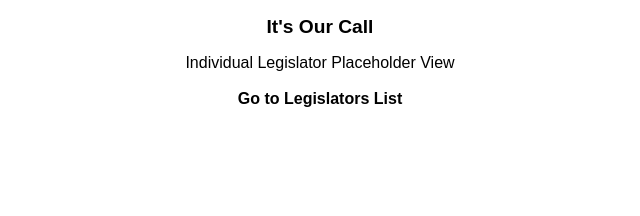
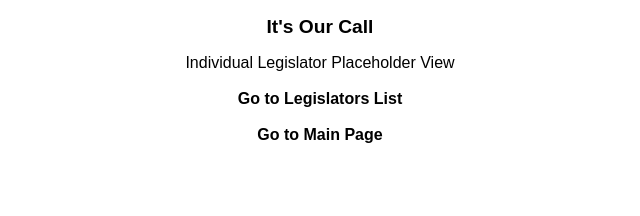
Before and after one commit to IndivisibleSomerville/its-our-call, a React (Create React App) app in the folder frontend/its-our-call/: page /legislators/1 in a window 1280 px wide. Shown: the top 216 px of the page, without its empty margins (320-960 px from the left). Built offline with nearby package versions, Linux system fonts and the light colour scheme.

Commit message:
adding link to main page for placeholder view (for consistency)

```diff
--- a/frontend/its-our-call/src/pages/LegislatorView.tsx
+++ b/frontend/its-our-call/src/pages/LegislatorView.tsx
@@ -49,6 +49,11 @@ class LegislatorView extends React.Component<LegislatorViewProps, LegislatorView
           <Link className="placeholder-link" to={urlLegislatorsList()}>
             Go to Legislators List
           </Link>
+          <br/>
+          <br/>
+          <Link className="placeholder-link" to={'/'}>
+            Go to Main Page
+          </Link>
         </div>
         <Footer />
       </div>
```
